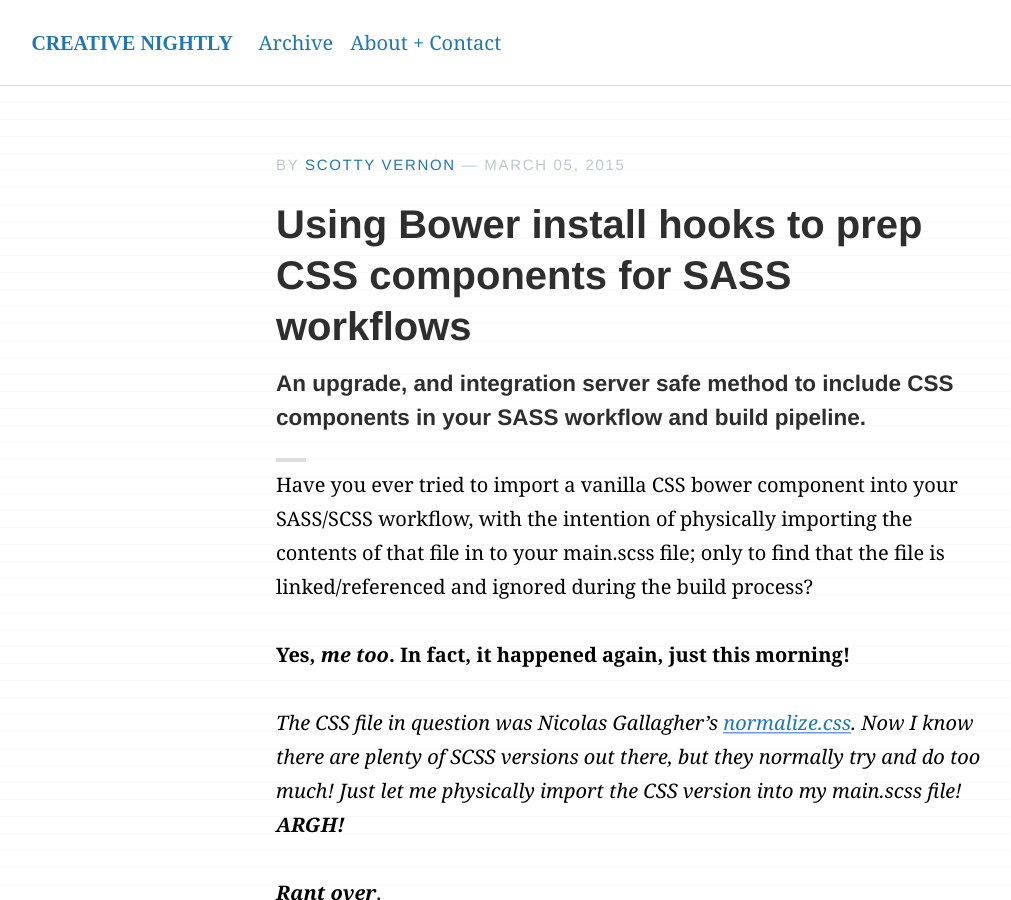
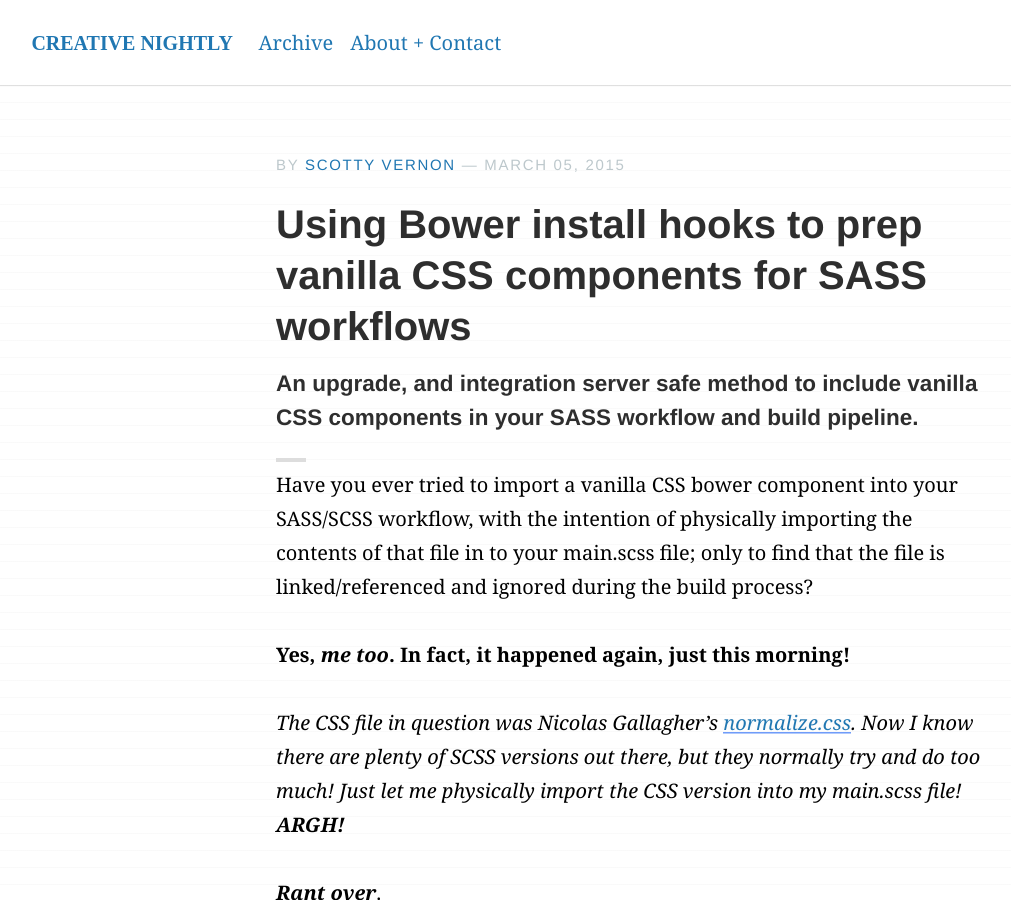
Before and after one commit to KingScooty/creativenightly.com, a Jekyll site: the page built from _posts/2015-03-05-Using-bower-install-hooks-to-prep-CSS-components-for-SASS-workflows.md, in a window 1280 px wide and 900 px high. Shown: the whole window, without its empty margins (7-1018 px from the left). Built offline with Jekyll 4.4.1, drawn with Linux system fonts in a browser that asks for light colours; comment, search, counter and statistics services are not loaded.

Commit message:
Rename title.

```diff
--- a/_posts/2015-03-05-Using-bower-hooks-to-tweak-and-modify-components-after-install.md
+++ b/_posts/2015-03-05-Using-bower-install-hooks-to-prep-CSS-components-for-SASS-workflows.md
@@ -1,9 +1,9 @@
 ---
 layout: post
-title: "Using Bower install hooks to prep CSS components for SASS workflows"
-subtitle: "An upgrade, and integration server safe method to include CSS components in your SASS workflow and build pipeline."
+title: "Using Bower install hooks to prep vanilla CSS components for SASS workflows"
+subtitle: "An upgrade, and integration server safe method to include vanilla CSS components in your SASS workflow and build pipeline."
 
-excerpt: "An upgrade, and integration server safe method to include CSS components in your SASS workflow and build pipeline."
+excerpt: "An upgrade, and integration server safe method to include vanilla CSS components in your SASS workflow and build pipeline."
 
 author:
   name: Scotty Vernon
```
Also changed, not shown: 1 other file.
